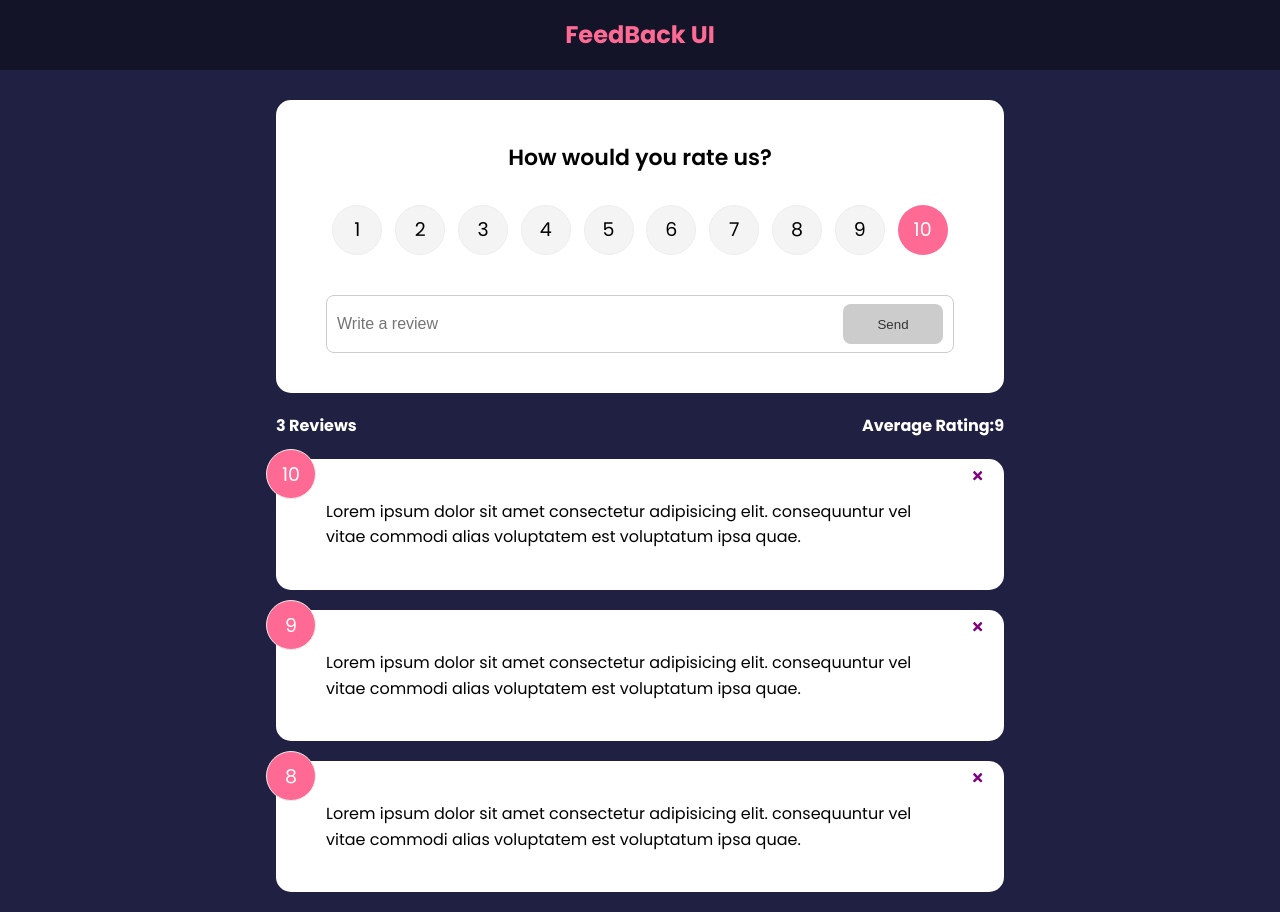
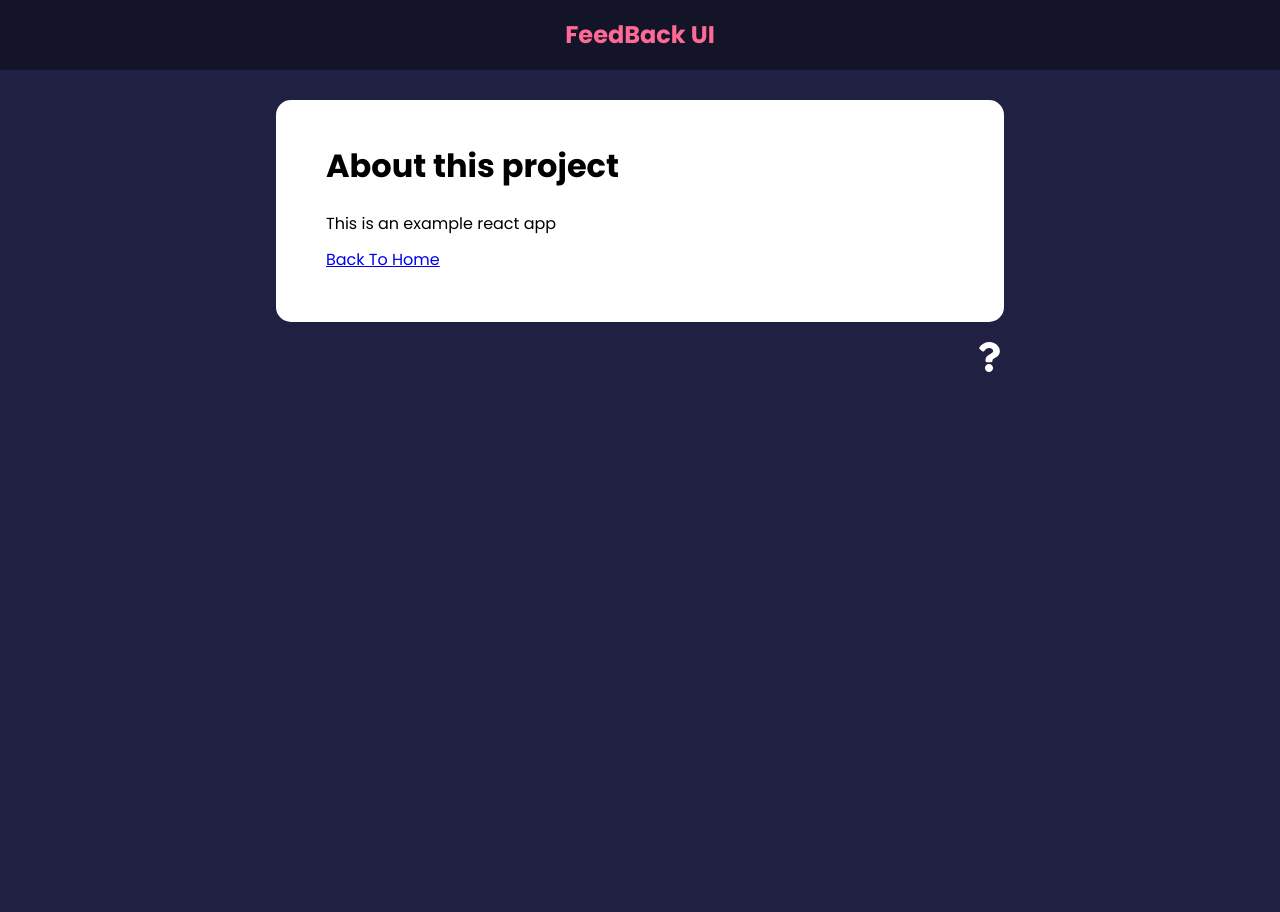
Before and after one commit to nhokluss/20127579_05_BTLT, a React (Create React App) app: page /about in a window 1280 px wide. After the commit the page ends 800 px from the top, so only its background shows below. Built offline with nearby package versions, Linux system fonts and the light colour scheme.

Commit message:
about page (link page)

```diff
--- a/package.json
+++ b/package.json
@@ -9,6 +9,7 @@
     "react": "^18.2.0",
     "react-dom": "^18.2.0",
     "react-icons": "^4.4.0",
+    "react-router-dom": "^6.3.0",
     "react-scripts": "^2.1.3",
     "uuid": "^8.3.2",
     "web-vitals": "^2.1.4"
--- a/src/App.js
+++ b/src/App.js
@@ -1,10 +1,13 @@
 import {useState} from 'react'
+import {BrowserRouter as Router,Route,Routes}from 'react-router-dom'
 import {v4 as uuidv4} from 'uuid'
+import AboutLinkIcon from './components/AboutLinkIcon'
 import Header from "./components/Header"
 import FeedbackList from "./components/FeedbackList"
 import FeedbackData from './data/FeedbackData';
 import Card from './components/shared/Card';
 import FeedbackStats from './components/FeedbackStats';
+import AboutPage from './pages/AboutPage';
 import React from 'react';
 import FeedbackForm from './components/FeedbackForm';
 function App()
@@ -19,17 +22,29 @@
             )}
     }
     return(
-        <>
+    <Router>
         <Header />
         <div className="container">
+        <Routes>
+            <Route
+              path='/'
+              element={
+                <>
             <FeedbackForm handleAdd={addFeedback}/>
             <FeedbackStats feedback={feedback}/>
             <FeedbackList
              feedback={feedback}
              handleDelete={deleteFeedback} />
+              </>
+              }
+            ></Route>
 
+            <Route path='/about' element={<AboutPage />} />
+          </Routes>
+
+        <AboutLinkIcon/>
         </div>
-        </>
+    </Router>
     )
 }
 export default App;
--- /dev/null
+++ b/src/components/AboutLinkIcon.jsx
@@ -0,0 +1,15 @@
+import React from 'react'
+import {FaQuestion }from'react-icons/fa'
+import {Link}from 'react-router-dom'
+function AboutLinkIcon() {
+  return (
+    <div className='about-link'>
+        <Link to='/about'>
+
+        <FaQuestion size={30} />
+        </Link>
+    </div>
+  )
+}
+
+export default AboutLinkIcon
--- /dev/null
+++ b/src/pages/AboutPage.jsx
@@ -0,0 +1,19 @@
+import React from 'react'
+import Card from '../components/shared/Card'
+import {Link}from 'react-router-dom'
+function AboutPage() {
+  return (
+  <Card>
+    <div className='about'>
+        <h1> About this project</h1>
+        <p>This is an example react app</p>
+        <p>
+            <Link to='/'>Back To Home</Link>
+        </p>
+    </div>
+
+  </Card>
+  )
+}
+
+export default AboutPage
```
Also changed, not shown: 1 other file (tests, documents, lock files or other folders).
